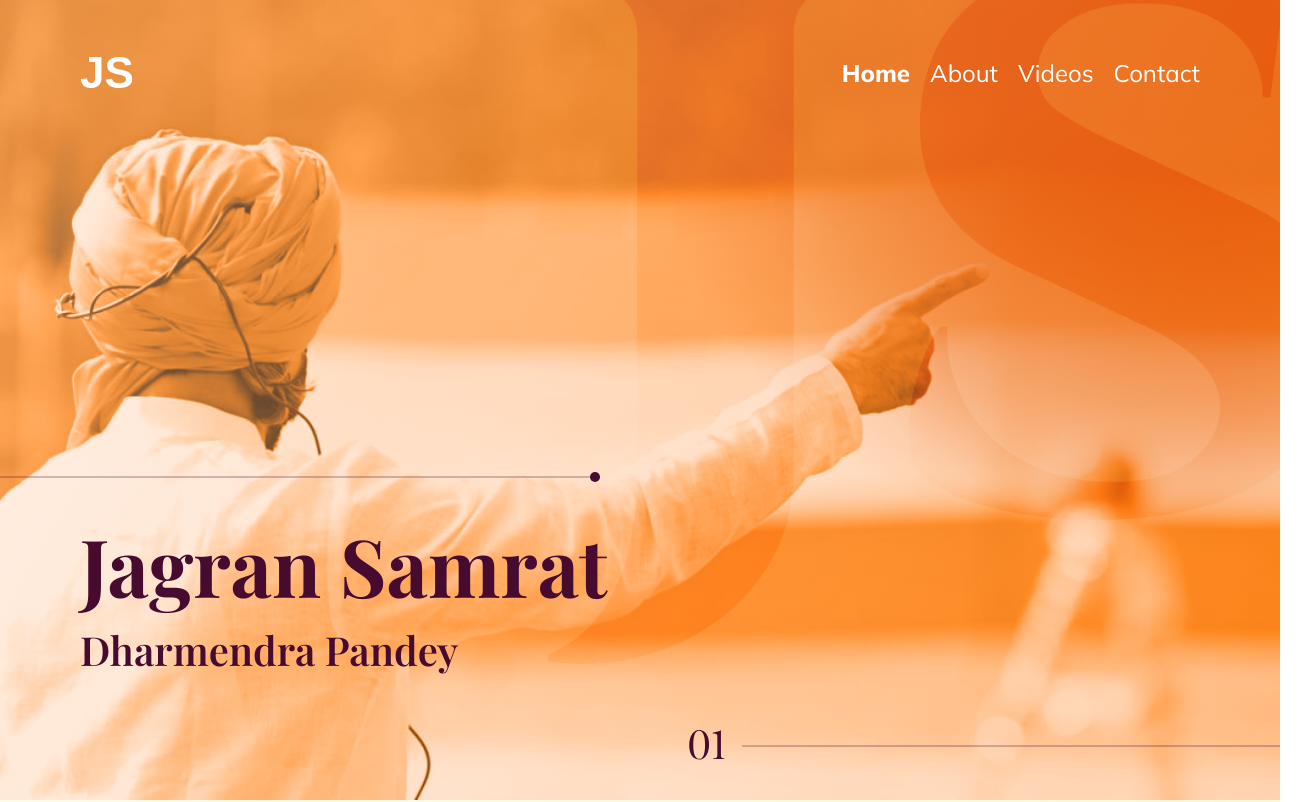
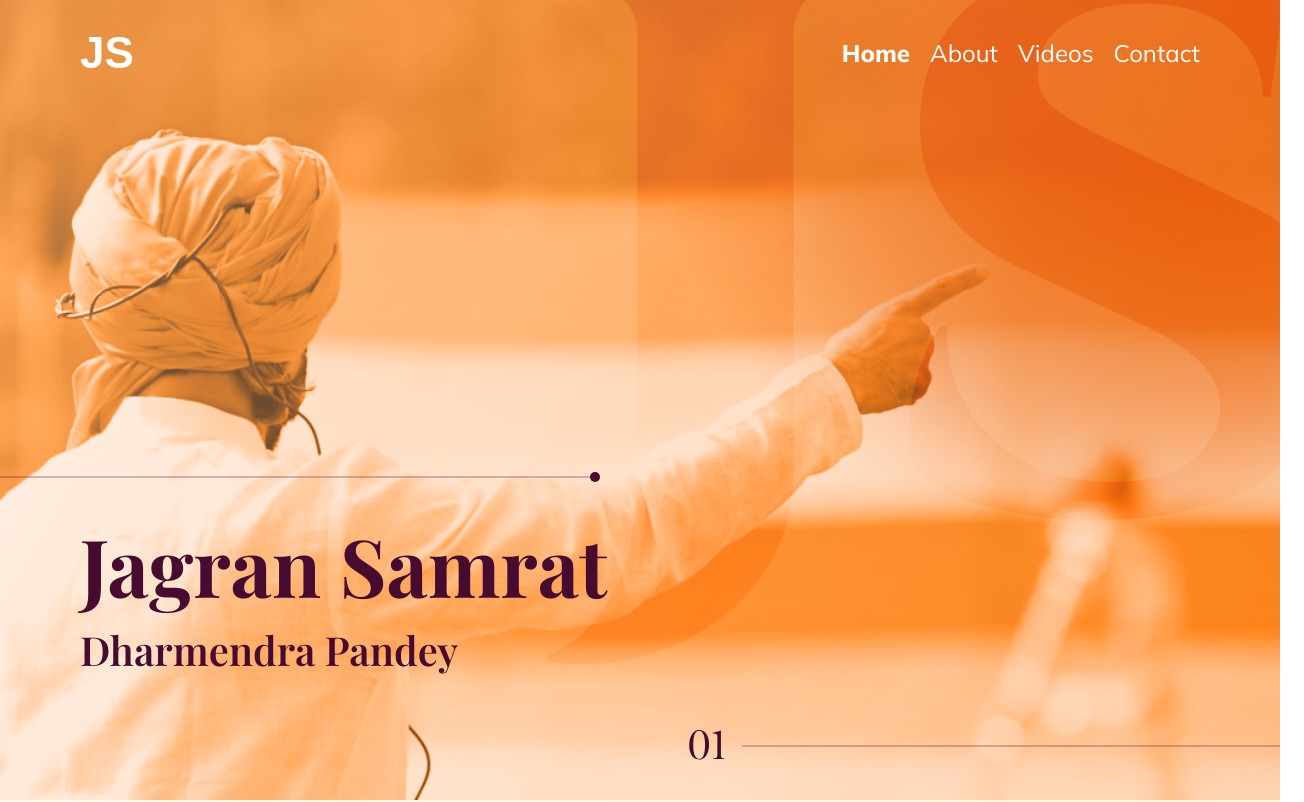
Before and after one commit to ShivanshuAtGit/js-lp, a Next.js app: page / in a window 1280 px wide. Shown: the top 802 px of the page, 1304 px wide, since content can reach past the window. Built offline with nearby package versions, Linux system fonts and the light colour scheme; no server answers; a web font is replaced by a local one.

Commit message:
fix: header padding

```diff
--- a/src/app/globals.css
+++ b/src/app/globals.css
@@ -18,6 +18,9 @@
   }
 }
 
+main {
+  overflow: hidden;
+}
 /* NAV BAR SECTION */
 
 .nav__bg-white {
--- a/src/components/HeroSection/index.tsx
+++ b/src/components/HeroSection/index.tsx
@@ -13,7 +13,7 @@ import mWebPageMarkSVG from '@/Assets/Images/Icons/line-and-number/page-mark-mwe
 export default function HeroSection() {
   return (
     <section id="home" className="hero__container NAV_SECTION">
-      <div className="md:-mx-6">
+      <div className="md:-mx-10">
         <div className="pt-[220px] sm:pt-[380px] w-full">
           <DeviceRenderer renderOn={['desktop', 'tablet']}>
             <Image alt="top-line" src={topLineSVG} />
--- a/src/components/Navbar/index.tsx
+++ b/src/components/Navbar/index.tsx
@@ -69,7 +69,7 @@ export default function Navbar() {
       className={`fixed z-10 w-full nav__bg${isScrolled ? ' nav__bg-white' : ''}`}
     >
       <header className="max-w-128 px-5 md:px-20 mx-auto">
-        <nav className="flex justify-between items-center py-4 md:py-10">
+        <nav className="flex justify-between items-center py-4 md:py-5">
           <LOGO />
           <DeviceRenderer renderOn={['desktop', 'tablet']}>
             <div className="flex gap-x-5">
--- a/src/containers/AboutSection/styles.modules.css
+++ b/src/containers/AboutSection/styles.modules.css
@@ -6,7 +6,7 @@
   display: flex;
   justify-content: space-between;
   column-gap: 84px;
-  padding: 92px 24px;
+  padding: 92px 40px;
 }
 
 .t-gradient {
```
